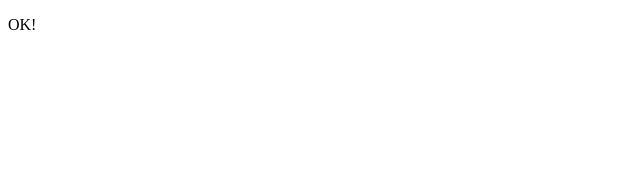
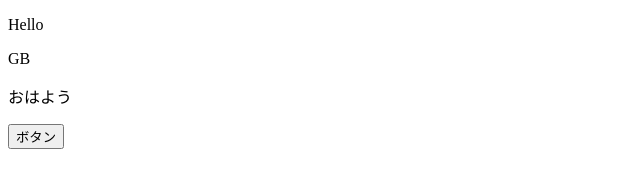
Before and after one commit to shu-webmania/vue_training, a plain HTML site: page index.html in a window 1280 px wide. Shown: the whole page, without its empty margins (0-640 px from the left). Drawn offline with nearby package versions, Linux system fonts and the light colour scheme.

Commit message:
template

```diff
--- a/index.html
+++ b/index.html
@@ -9,9 +9,12 @@
   </head>
   <body>
     <div id="app">
-      <p v-if="ok">OK!</p>
-      <p v-else-if="maybeOk">maybe OK!</p>
-      <p v-else>Not OK...</p>
+      <template v-if="ok">
+        <p>Hello</p>
+        <p>GB</p>
+        <p>おはよう</p>
+      </template>
+      <button @click="ok = !ok">ボタン</button>
     </div>
     <script src="script.js"></script>
   </body>
--- a/script.js
+++ b/script.js
@@ -2,6 +2,5 @@ new Vue({
   el: "#app",
   data: {
     ok: true,
-    maybeOk: true,
   },
 });
```
